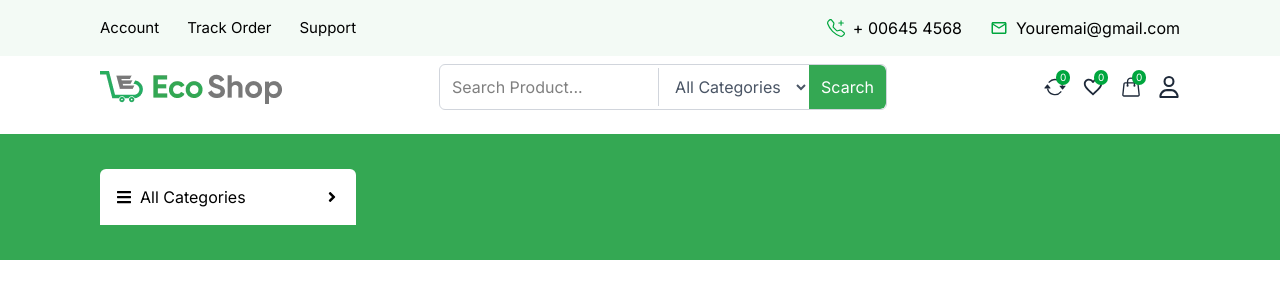
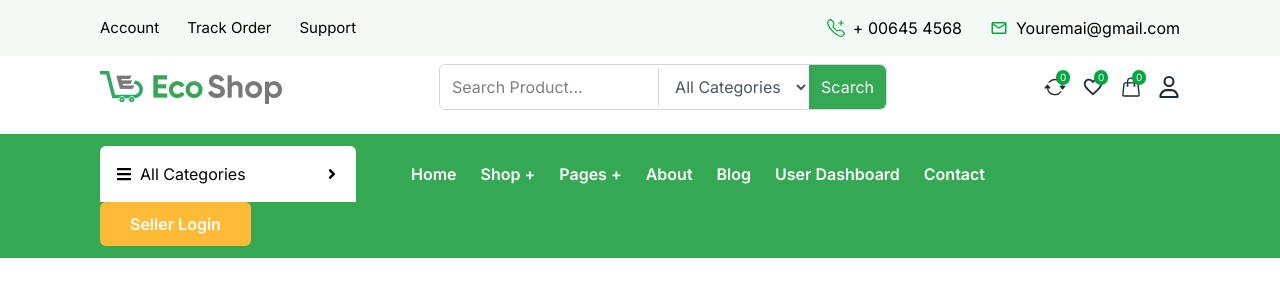
Before and after one commit to ahamedasif07/Project-Fresh-Grocery, a React (Vite) app: page / in a window 1280 px wide. Shown: the top 300 px of the page. Built offline with nearby package versions, Linux system fonts and the light colour scheme.

Commit message:
button design done

```diff
--- a/src/components/NavbarParts/BottomNav.jsx
+++ b/src/components/NavbarParts/BottomNav.jsx
@@ -20,8 +20,11 @@ const BottomNav = () => {
 
   return (
     <div>
-      <div className="bg-[#34A853] py-[35px] mt-4">
+      <div className="bg-[#34A853] py-3 mt-4">
         <SectionContainer>
+          <div>
+            <div className="flex place-items-center gap-[55px]">
+              {/* drop dowen start */}
               <div className="relative w-64">
                 {/* Dropdown Button */}
                 <button
@@ -52,7 +55,7 @@ const BottomNav = () => {
                       key={index}
                       className="flex items-center justify-between px-4 py-2 hover:bg-gray-100 cursor-pointer transition-all duration-300"
                     >
-                  <span className="flex items-center gap-2">
+                      <span className="flex items-center gap-2 ">
                         <span className="text-lg">{item.icon}</span>
                         {item.name}
                       </span>
@@ -61,6 +64,37 @@ const BottomNav = () => {
                   ))}
                 </div>
               </div>
+              {/* drop dowen end */}
+
+              {/* munu item start */}
+              <div>
+                <ul className="flex justify-center space-x-6 text-white font-semibold">
+                  {[
+                    "Home",
+                    "Shop +",
+                    "Pages +",
+                    "About",
+                    "Blog",
+                    "User Dashboard",
+                    "Contact",
+                  ].map((item, index) => (
+                    <li key={index} className="cursor-pointer ">
+                      {item}
+                    </li>
+                  ))}
+                </ul>
+              </div>
+              {/* munu item end */}
+            </div>
+            {/* button start */}
+            <div>
+              <button className="relative overflow-hidden px-[30px] py-[10px] font-semibold text-white bg-[#FFBB38] border-transparent rounded-md group">
+                <span className="absolute inset-0 w-0 h-full  group-hover:bg-black group-hover:w-full transition-all duration-500 ease-out"></span>
+                <span className="relative">Seller Login</span>
+              </button>
+            </div>
+            {/* button end */}
+          </div>
         </SectionContainer>
       </div>
     </div>
--- /dev/null
+++ b/src/components/PrymaryButton/PrimaryButton.jsx
@@ -0,0 +1,14 @@
+import React from "react";
+
+const PrimaryButton = () => {
+  return (
+    <div>
+      <button className="relative overflow-hidden px-6 py-2 font-semibold text-white bg-[#FFBB38] border-transparent rounded-md group">
+        <span className="absolute inset-0 w-0 h-full  group-hover:bg-black group-hover:w-full transition-all duration-500 ease-out"></span>
+        <span className="relative">Hover Me</span>
+      </button>
+    </div>
+  );
+};
+
+export default PrimaryButton;
```
Lines whose indentation alone changed are shown as unchanged.
